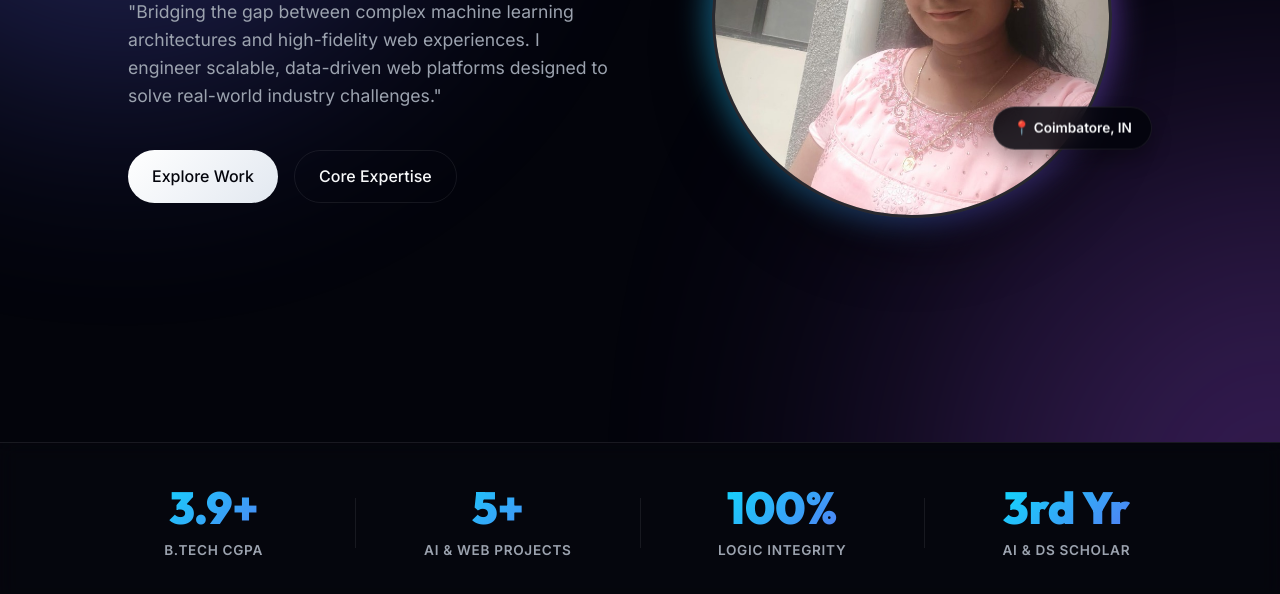
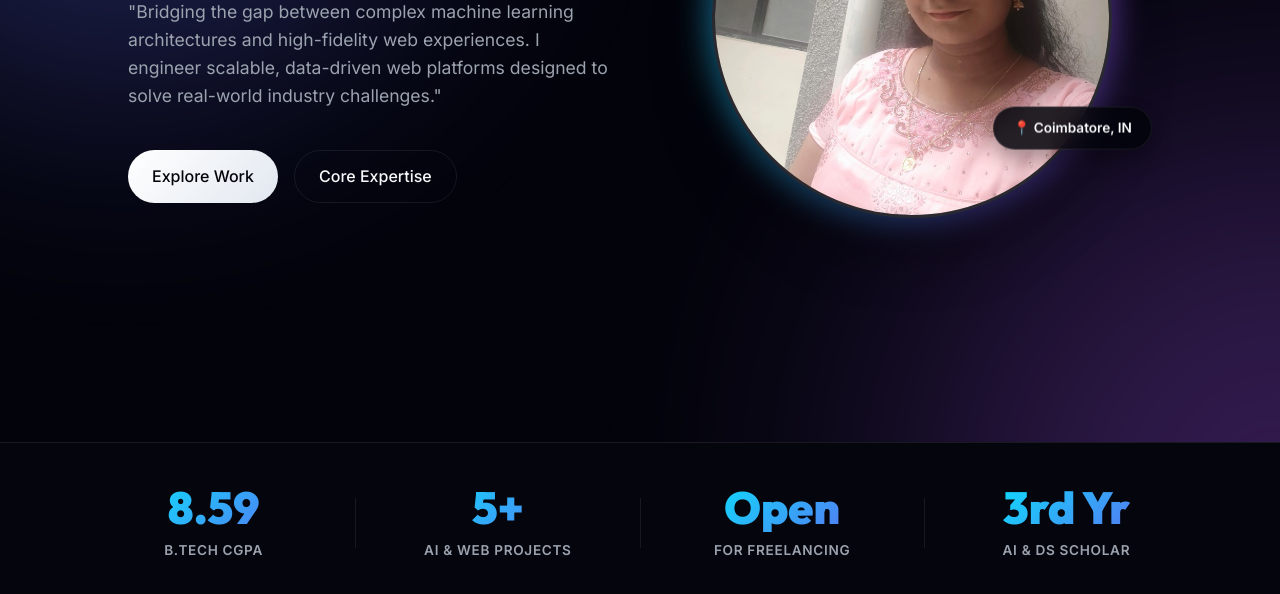
Before and after one commit to dsv2007/portfolio, a plain HTML site: page index.html in a window 1280 px wide. Shown: the part 358-952 px from the top of the page. Drawn offline with Linux system fonts and the light colour scheme.

Commit message:
feat: update CGPA to 8.59 and add freelancing availability

```diff
--- a/index.html
+++ b/index.html
@@ -72,7 +72,7 @@
     <section id="metrics" class="metrics-bar">
         <div class="container metrics-container reveal-up">
             <div class="metric-item">
-                <strong class="metric-value">3.9+</strong>
+                <strong class="metric-value">8.59</strong>
                 <span class="metric-label">B.Tech CGPA</span>
             </div>
             <div class="metric-divider"></div>
@@ -82,8 +82,8 @@
             </div>
             <div class="metric-divider"></div>
             <div class="metric-item">
-                <strong class="metric-value">100%</strong>
-                <span class="metric-label">Logic Integrity</span>
+                <strong class="metric-value">Open</strong>
+                <span class="metric-label">For Freelancing</span>
             </div>
             <div class="metric-divider"></div>
             <div class="metric-item">
@@ -236,10 +236,10 @@
                 <div class="about-content">
                     <h2 class="section-title" style="text-align: left; margin-bottom: 2rem;">About <span class="gradient-text">Me</span></h2>
                     <p class="about-text">
-                        Hello! I am <strong>Santhivarshini D</strong>, a passionate developer currently pursuing my <strong>3rd year of B.Tech in Artificial Intelligence and Data Science</strong> at <strong>Karpagam Academy of Higher Education, Coimbatore</strong>.
+                        Hello! I am <strong>Santhivarshini D</strong>, a passionate developer currently pursuing my <strong>3rd year of B.Tech in Artificial Intelligence and Data Science</strong> at <strong>Karpagam Academy of Higher Education, Coimbatore</strong> with a <strong>CGPA of 8.59</strong>.
                     </p>
                     <p class="about-text">
-                        Combining my analytical background in AI and Data Science with modern web technologies, I specialize in building elegant, intelligent, and scalable digital experiences. I don't just write code; I craft web applications designed to solve real-world problems while delivering a stunning user experience.
+                        Combining my analytical background in AI and Data Science with modern web technologies, I specialize in building elegant, intelligent, and scalable digital experiences. I am also <strong>available for freelancing</strong> — whether you need a custom AI solution, a data-driven dashboard, or a full-stack web application, I deliver production-quality results tailored to your business needs.
                     </p>
                     <div class="hero-cta" style="margin-top: 2rem; display: flex; gap: 1rem; flex-wrap: wrap;">
                         <a href="https://www.linkedin.com/in/santhivarshini-d-66b705324" target="_blank" class="btn btn-primary">Connect on LinkedIn</a>
```
